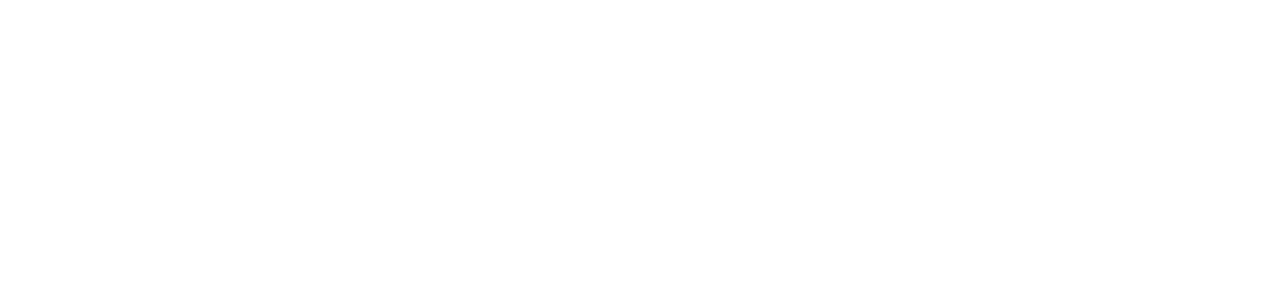
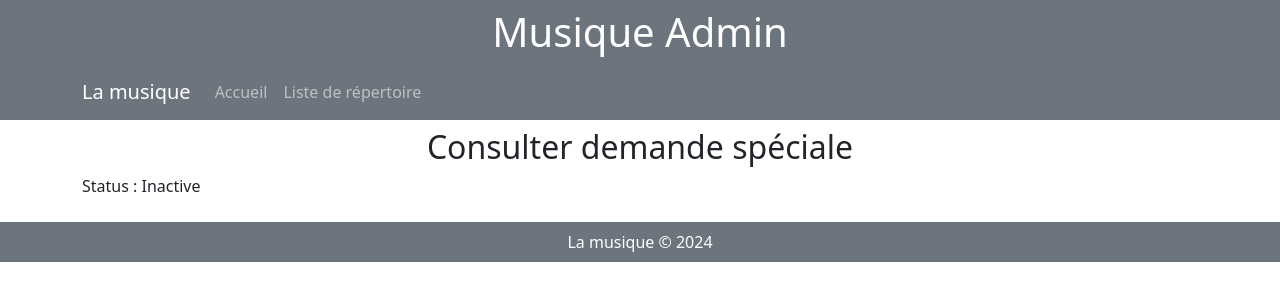
Before and after one commit to Sam-Existence/WebIII_TP, a React (Create React App) app in the folder frontend/: page /admin/demandes-speciales/1 in a window 1280 px wide. Before the commit this address had no page. Shown: the top 300 px of the page. Built offline with nearby package versions, Linux system fonts and the light colour scheme; no server answers.

Commit message:
Ajout de PageConsulterDemandeSpeciale

```diff
--- a/frontend/src/App.js
+++ b/frontend/src/App.js
@@ -14,6 +14,7 @@
 import { PageConfirmationSuppression } from "./pages/PageConfirmationSuppression";
 import { GabaritClient } from "./composants/GabaritClient";
 import { GabaritAdmin } from "./composants/GabaritAdmin";
+import { PageConsulterDemandeSpeciale } from "./pages/PageConsulterDemandeSpeciale";
 
 function App() {
   return (
@@ -29,6 +30,7 @@
             <Route path="repertoire/ajouter" element={<PageAjouterRepertoire />} />
             <Route path="repertoire/modifier/:id" element={<PageModifierRepertoire />} />
             <Route path="repertoire/supprimer/:id" element={<PageConfirmationSuppression />} />
+            <Route path="demandes-speciales/:id" element={<PageConsulterDemandeSpeciale />} />
           </Route>
         </Routes>
     </BrowserRouter>
--- /dev/null
+++ b/frontend/src/composants/DemandeSpeciale.js
@@ -0,0 +1,16 @@
+import React from "react";
+import Container from "react-bootstrap/Container";
+import { TableauRepertoire } from "./TableauRepertoire";
+
+export const DemandeSpeciale = ({ demandeSpeciale }) => {
+    if (demandeSpeciale === undefined) {
+        return;
+    }
+
+    return (
+        <Container>
+            <h3>{demandeSpeciale.nom}</h3>
+            <TableauRepertoire repertoires={demandeSpeciale.pieces} />
+        </Container>
+    );
+}
--- /dev/null
+++ b/frontend/src/pages/PageConsulterDemandeSpeciale.js
@@ -0,0 +1,35 @@
+import { React, useState, useEffect } from 'react';
+import { useParams } from 'react-router-dom';
+import { DemandeSpeciale } from '../composants/DemandeSpeciale';
+import Button from 'react-bootstrap/Button';
+
+export const PageConsulterDemandeSpeciale = () => {
+    const { id } = useParams();
+
+    const [active, setActive] = useState(false);
+    const [demandeSpeciale, setDemandeSpeciale] = useState();
+    useEffect(() => {
+        const chercherDemandeSpeciale = async (_id) => {
+            const body = await fetch(`/api/demandes-speciales/${_id}`).then(resultat => resultat.json());
+            setDemandeSpeciale(body)
+            setActive(body.active);
+        };
+        chercherDemandeSpeciale(id);
+    }, [id]);
+
+    const desactiver = async () => {
+        let reponse = await fetch(`/api/demandes-speciales/${id}/desactiver`, { method: 'PUT' });
+
+        if (reponse.status === 200) {
+            setActive(false);
+        }
+    }
+
+    return(
+        <main>
+            <h2 className="text-center">Consulter demande spéciale</h2>
+            <DemandeSpeciale demandeSpeciale={demandeSpeciale} />
+            <p>Status : {active ? "Active": "Inactive"} <Button hidden={!active} onClick={desactiver} >Désactiver</Button></p>
+        </main>
+    );
+}
```
